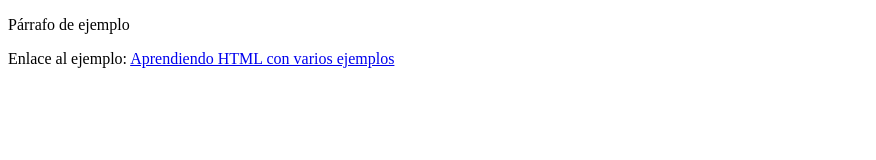
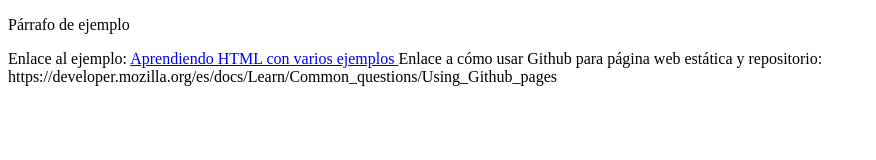
Before and after one commit to robegh/ejemplo, a plain HTML site: page index.html in a window 1280 px wide. Shown: the whole page, without its empty margins (0-876 px from the left). Drawn offline with Linux system fonts and the light colour scheme.

Commit message:
Update index.html

```diff
--- a/index.html
+++ b/index.html
@@ -10,5 +10,7 @@
     <a href="HTML_003.html" title="Aprendiendo HTML" target="_blank">
       Aprendiendo HTML con varios ejemplos
     </a>
+    Enlace a cómo usar Github para página web estática y repositorio:
+    https://developer.mozilla.org/es/docs/Learn/Common_questions/Using_Github_pages
   </body>
 </html>
```
